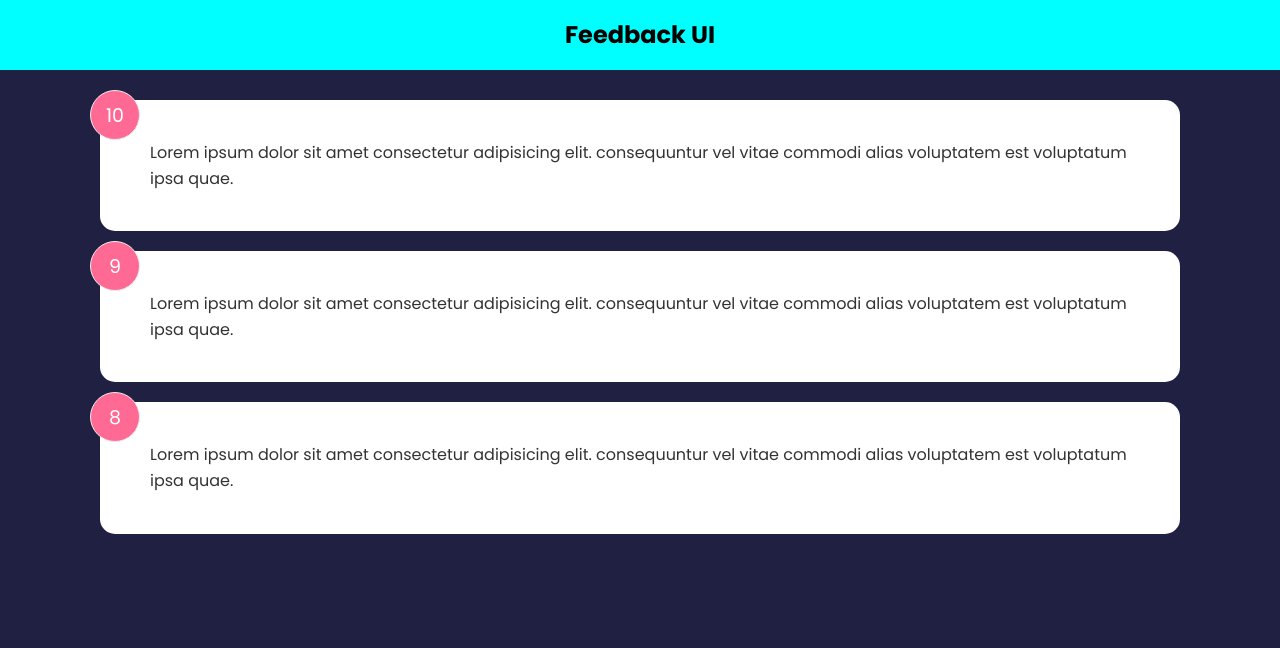
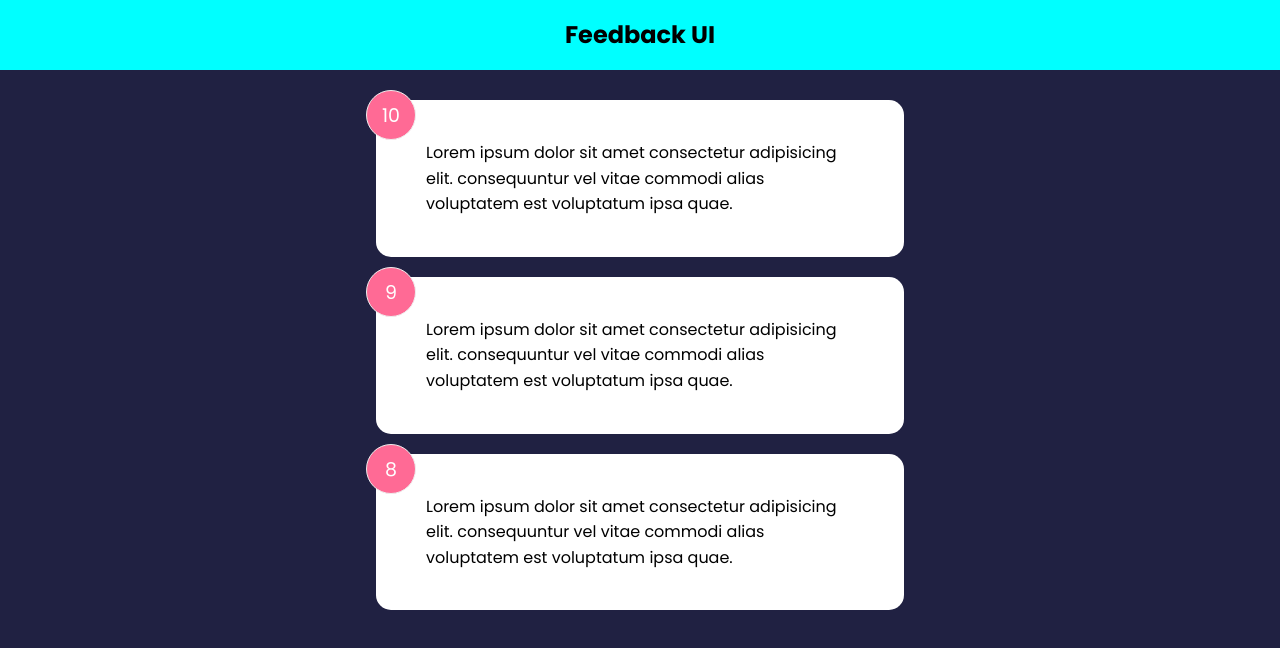
Before and after one commit to mgitdeep/TextTransform-React, a React (Create React App) app: page / in a window 1280 px wide. Shown: the top 648 px of the page. Built offline with nearby package versions, Linux system fonts and the light colour scheme; the HTML template or start-up script is replaced by a standard one.

Commit message:
L-15 Updates

```diff
--- a/src/App.js
+++ b/src/App.js
@@ -3,6 +3,7 @@
 import './index.css'
 import FeedbackList from './components/FeedbackList'
 import FeedbackData from './data/FeedbackData'
+// import Card from './components/shared/Card'
 
 function App() {
     const [feedback, setFeedback] = useState(FeedbackData)
@@ -11,9 +12,10 @@
         <>
             <Header />
 
-            <div className="contaienr">
+            <div className="container">
                 <FeedbackList feedback={feedback} />
             </div>
+            {/* <Card>Hello Aliens</Card> */}
         </>
     )
 }
--- a/src/components/FeedbackItem.jsx
+++ b/src/components/FeedbackItem.jsx
@@ -1,12 +1,18 @@
+import PropTypes from 'prop-types'
+import Card from "./shared/Card"
 
-function FeedbackItem({item}) {
+function FeedbackItem({item}) {         // here "item" is a PROP
 
   return (
-    <div className="card">
+    <Card reverse={false}>
         <div className="num-display">{item.rating}</div>
         <div className="text-display">{item.text}</div>
-    </div>
+    </Card>
   )
 }
 
+FeedbackItem.propTypes = {
+    item: PropTypes.object.isRequired,
+}
+
 export default FeedbackItem
--- a/src/components/FeedbackList.jsx
+++ b/src/components/FeedbackList.jsx
@@ -1,3 +1,4 @@
+import PropTypes from 'prop-types'
 import FeedbackItem from './FeedbackItem'
 import React from 'react'
 
@@ -15,4 +16,8 @@
     )
 }
 
+FeedbackList.propTypes = {
+    feedback: PropTypes.array.isRequired
+}
+
 export default FeedbackList
--- /dev/null
+++ b/src/components/shared/Card.jsx
@@ -0,0 +1,21 @@
+import PropTypes from 'prop-types'
+import React from 'react'
+
+function Card({children, reverse}) {
+  return (
+    // <div className={`card ${reverse && 'reverse'}`}>{children}</div>
+    <div className="card" style={{backgroundColor: reverse ? 'rgba(0,0,0,0.4)' : '#fff',
+        color: reverse ? '#fff' : '#000'}}>{children}</div>
+  )
+}
+
+Card.defaultProps = {
+    reverse: false
+}
+
+Card.propTypes = {
+    children: PropTypes.node.isRequired,
+    reverse: PropTypes.bool,
+}
+
+export default Card
```
